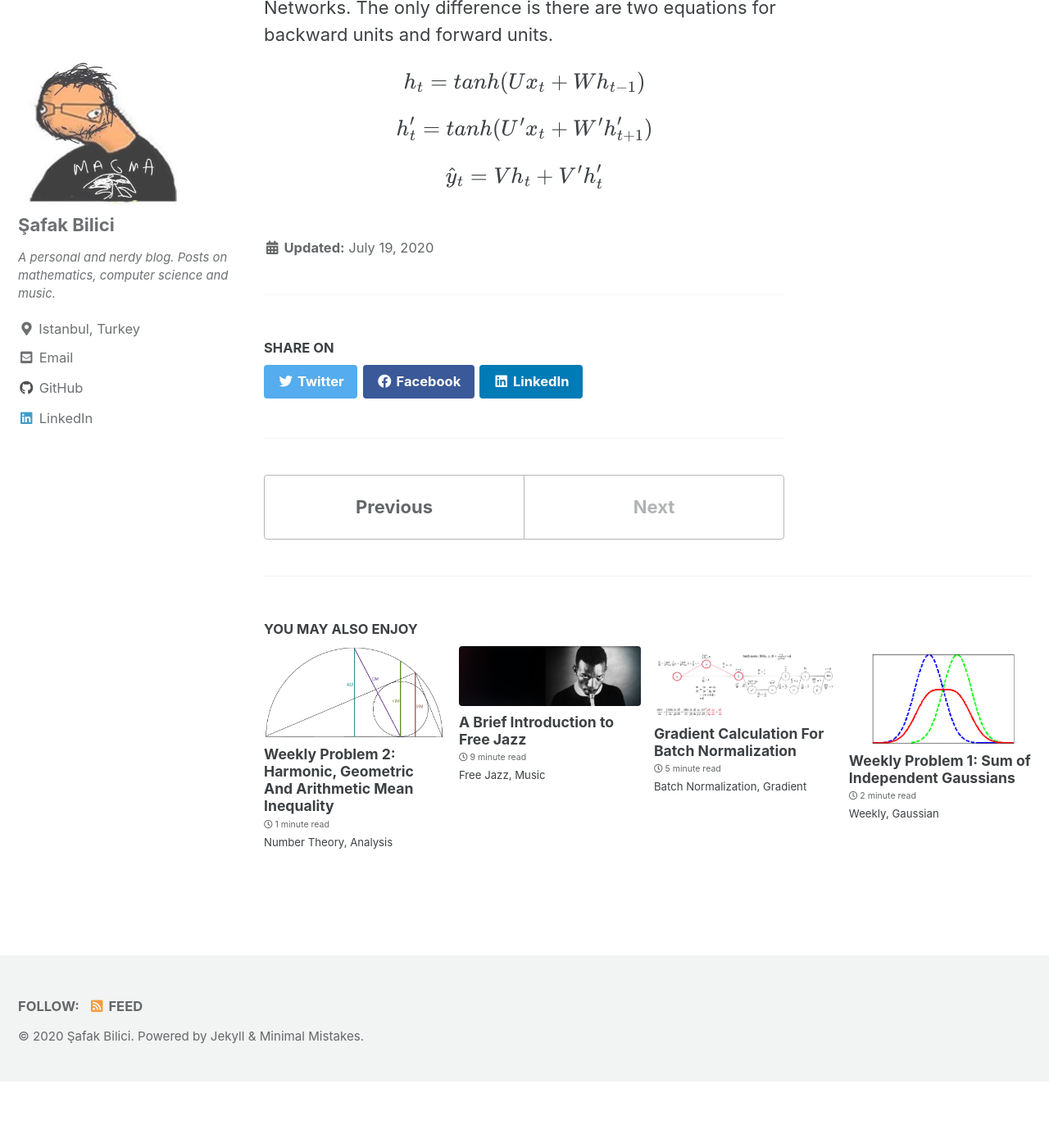
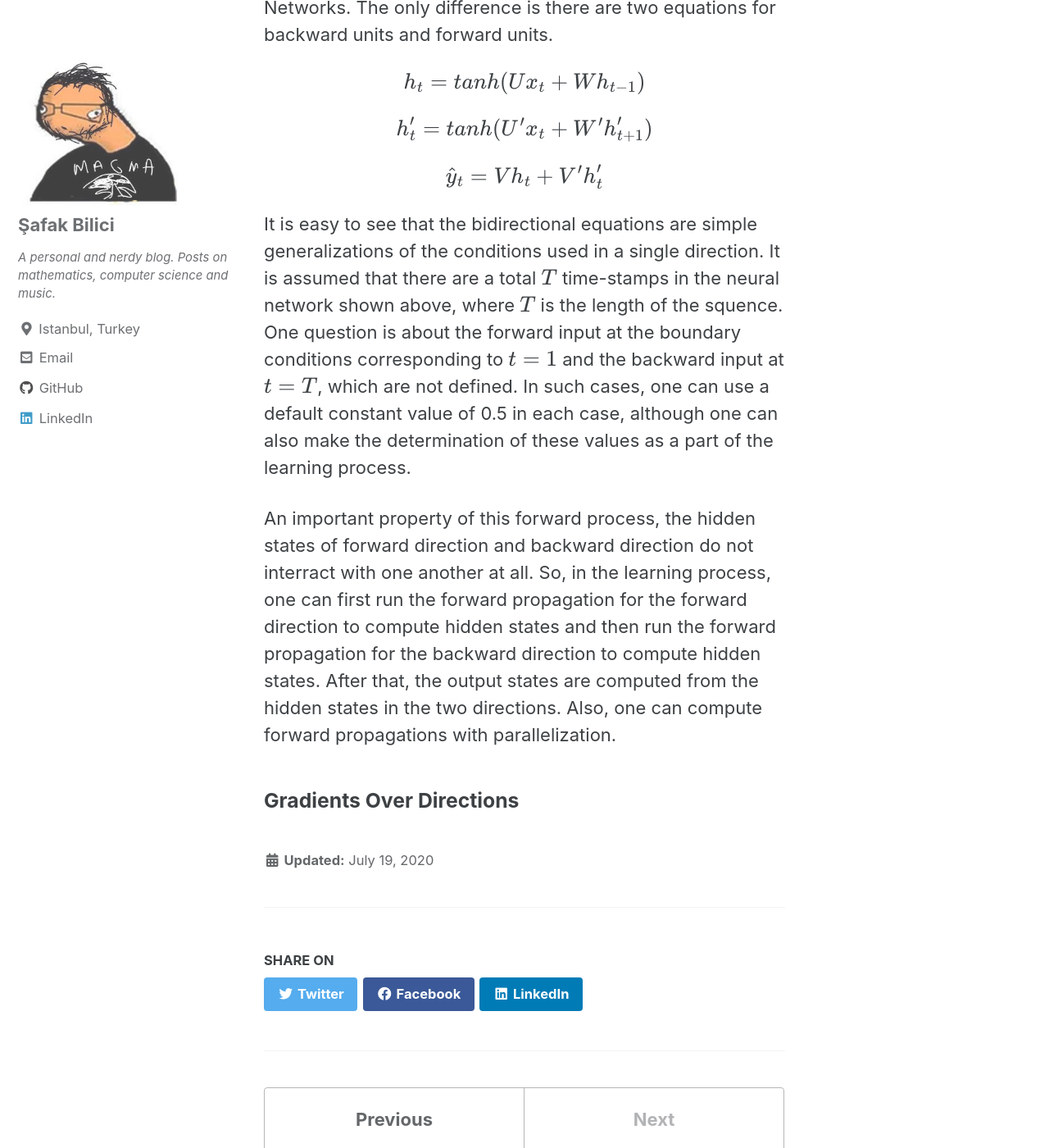
Before and after one commit to safakkbilici/safakkbilici.github.io, a Jekyll site: the page built from _posts/2020-07-19-training-bidirectional-rnns.md, in a window 1280 px wide and 1400 px high, scrolled down 3749 px. Shown: the whole window at 82% size. Built offline with Jekyll 4.4.1, drawn with Linux system fonts in a browser that asks for light colours; cached includes are drawn as plain includes; formulas are drawn with MathJax 3; before the commit the page ends 5068 px from its top, so only the background shows below that; some of the changed text lies outside the part shown.

Commit message:
forward equations

```diff
--- a/_posts/2020-07-19-training-bidirectional-rnns.md
+++ b/_posts/2020-07-19-training-bidirectional-rnns.md
@@ -55,3 +55,9 @@ The forward propagation is similiar with traditional Recurrent Networks. The onl
  $$ h_t' = tanh(U' x_t + W' h_{t+1}')$$
 
  $$ \hat{y}_t = V h_t + V' h_t' $$
+
+It is easy to see that the bidirectional equations are simple generalizations of the conditions used in a single direction. It is assumed that there are a total $$T$$ time-stamps in the neural network shown above, where $$T$$ is the length of the squence. One question is about the forward input at the boundary conditions corresponding to $$t=1$$ and the backward input at $$t=T$$, which are not defined. In such cases, one can use a default constant value of 0.5 in each case, although one can also make the determination of these values as a part of the learning process.
+
+An important property of this forward process, the hidden states of forward direction and backward direction do not interract with one another at all. So, in the learning process, one can first run the forward propagation for the forward direction to compute hidden states and then run the forward propagation for the backward direction to compute hidden states. After that, the output states are computed from the hidden states in the two directions. Also, one can compute forward propagations with parallelization.
+
+### Gradients Over Directions
```
